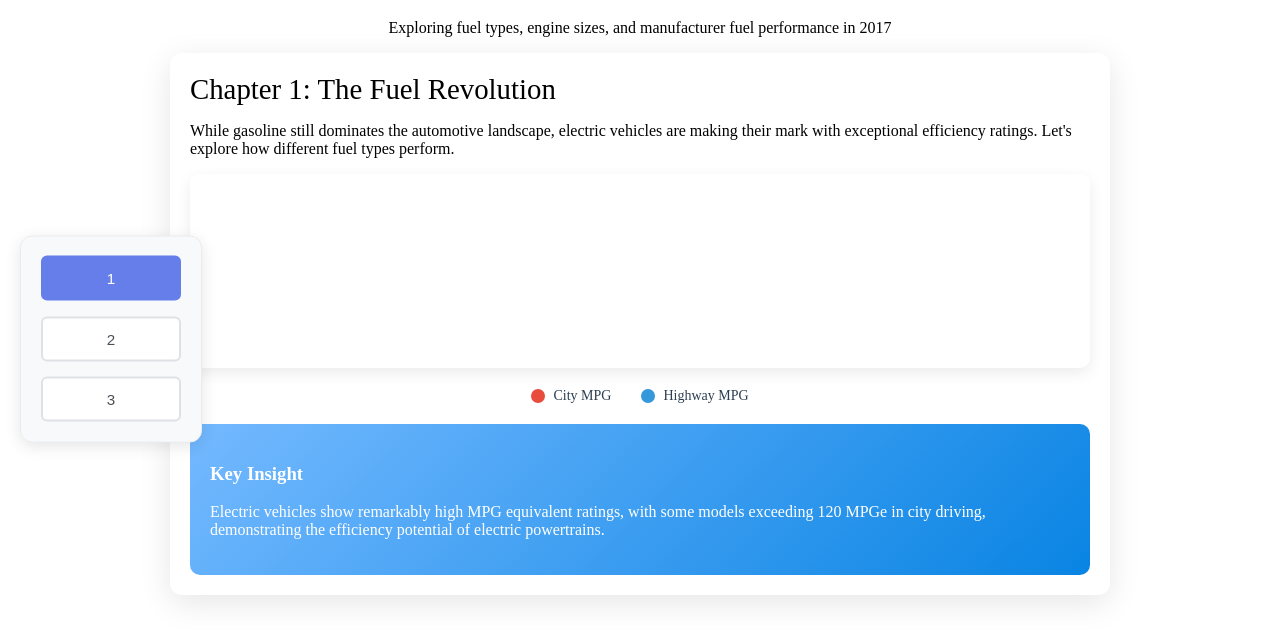
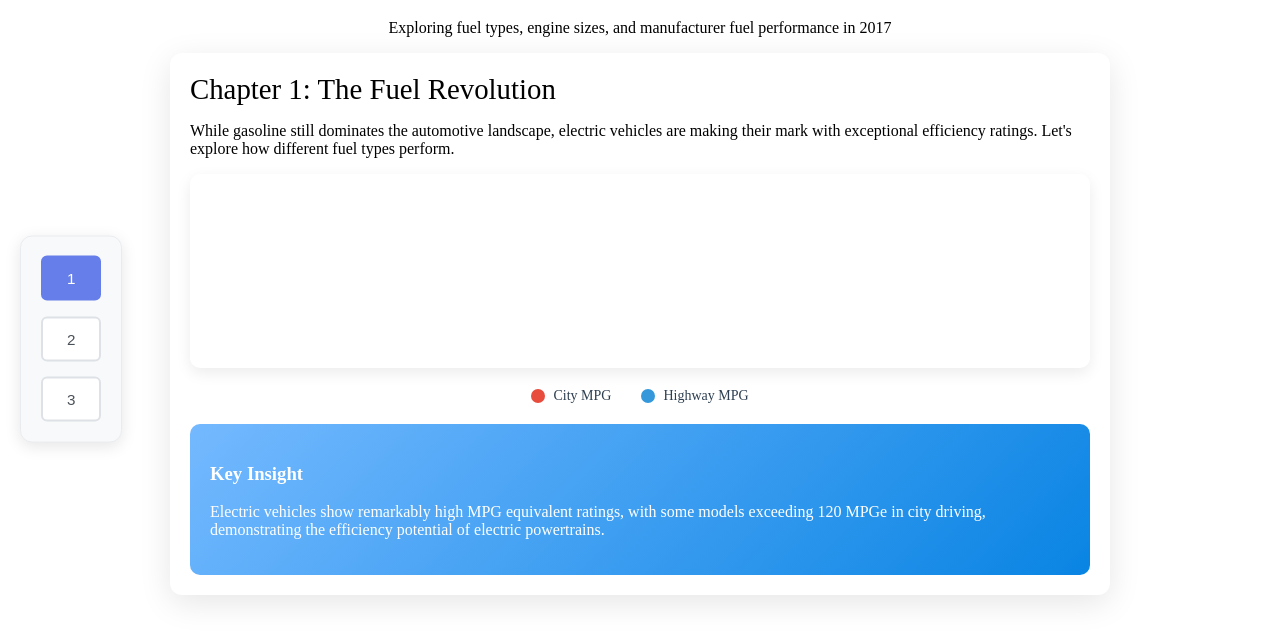
Before and after one commit to verni-hlc/verni-hlc.github.io, a plain HTML site: page index.html in a window 1280 px wide. Shown: the part 61-702 px from the top of the page. Drawn offline with nearby package versions, Linux system fonts and the light colour scheme; no server answers.

Commit message:
Update index.html

```diff
--- a/index.html
+++ b/index.html
@@ -68,7 +68,7 @@
         border: 1px solid #e9ecef;
         border-radius: 12px;
         box-shadow: 0 4px 16px rgba(0, 0, 0, 0.1);
-        width: 140px;
+        width: 60px;
     }
     .nav-button {
         background: #fff;
```
